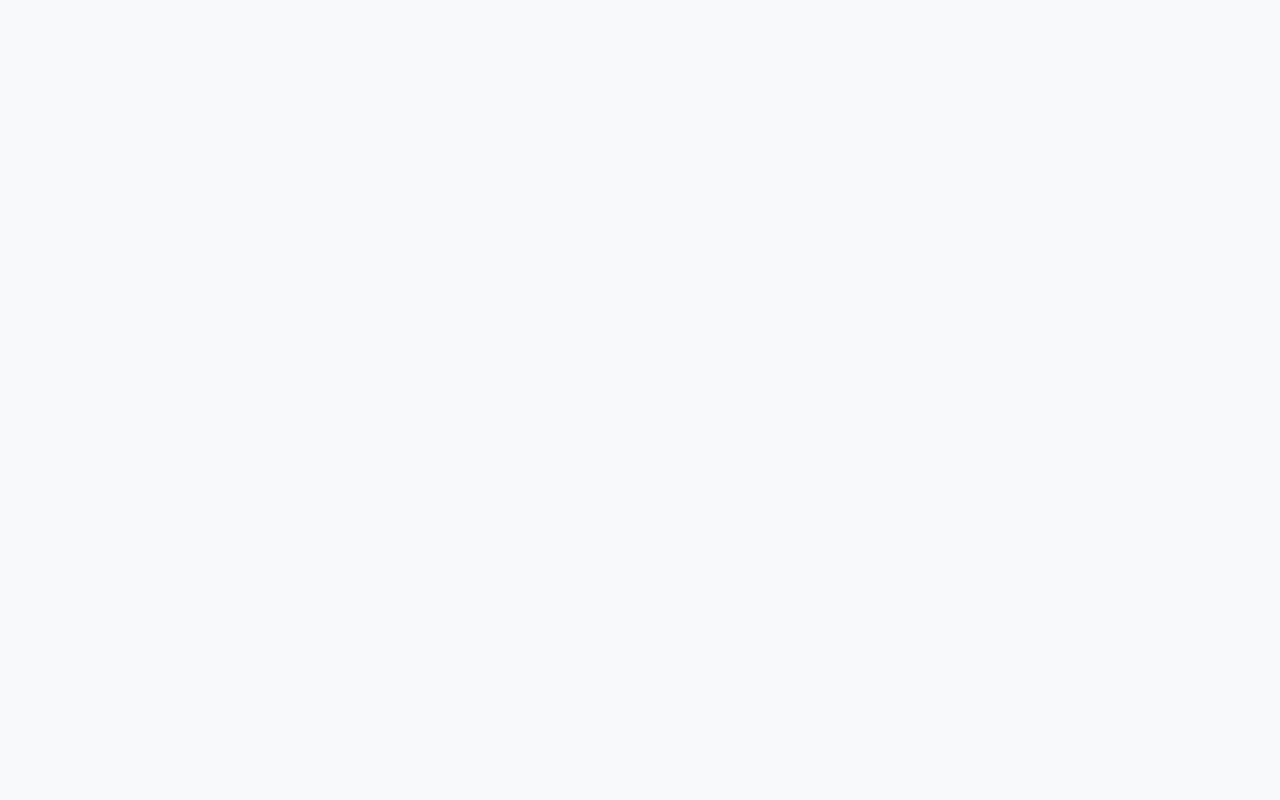
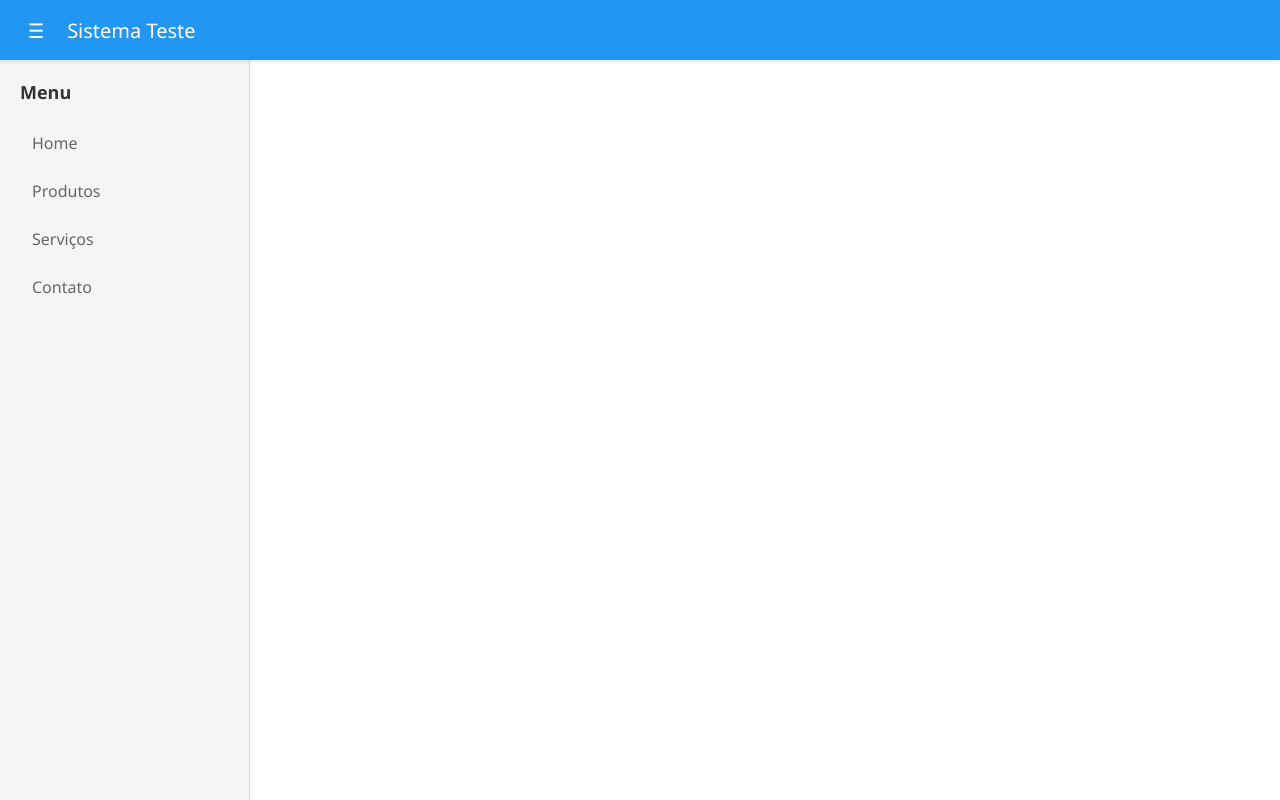
Before and after one commit to ddcsilva/Teste, an Angular app: page /servico in a window 1280 px wide. Before the commit this address led to /. Built offline with nearby package versions, Linux system fonts and the light colour scheme.

Commit message:
Add 'Serviços' route and update sidenav links for improved navigation

```diff
--- a/src/app/app-routing.module.ts
+++ b/src/app/app-routing.module.ts
@@ -18,6 +18,12 @@
         component: HomeComponent,
         title: 'Home',
       },
+      {
+        path: 'servico',
+        loadChildren: () =>
+          import('./features/servico/servico-routing.module').then(m => m.ServicoRoutingModule),
+        title: 'Serviços',
+      },
     ],
   },
 ];
--- /dev/null
+++ b/src/app/features/servico/components/servico-grid/servico-grid.component.html
@@ -0,0 +1,3 @@
+<div>
+  <h1>Serviços</h1>
+</div>
--- /dev/null
+++ b/src/app/features/servico/servico.component.html
@@ -0,0 +1 @@
+<app-servico-grid></app-servico-grid>
--- a/src/app/layout/components/sidenav/sidenav.component.html
+++ b/src/app/layout/components/sidenav/sidenav.component.html
@@ -1,9 +1,9 @@
 <div class="sidenav-content">
   <h3>Menu</h3>
   <ul>
-    <li><a href="#">Home</a></li>
-    <li><a href="#">Produtos</a></li>
-    <li><a href="#">Serviços</a></li>
-    <li><a href="#">Contato</a></li>
+    <li><a href="/home">Home</a></li>
+    <li><a href="/produto">Produtos</a></li>
+    <li><a href="/servico">Serviços</a></li>
+    <li><a href="/contato">Contato</a></li>
   </ul>
 </div>
```
Also changed, not shown: src/app/features/servico/components/servico-grid/servico-grid.component.ts (added, +8 -0 lines), src/app/features/servico/servico-routing.module.ts (added, +17 -0 lines), src/app/features/servico/servico.component.ts (added, +8 -0 lines), src/app/features/servico/servico.module.ts (added, +12 -0 lines), src/app/features/servico/components/servico-grid/servico-grid.component.scss (added), src/app/features/servico/servico.component.scss (added).
